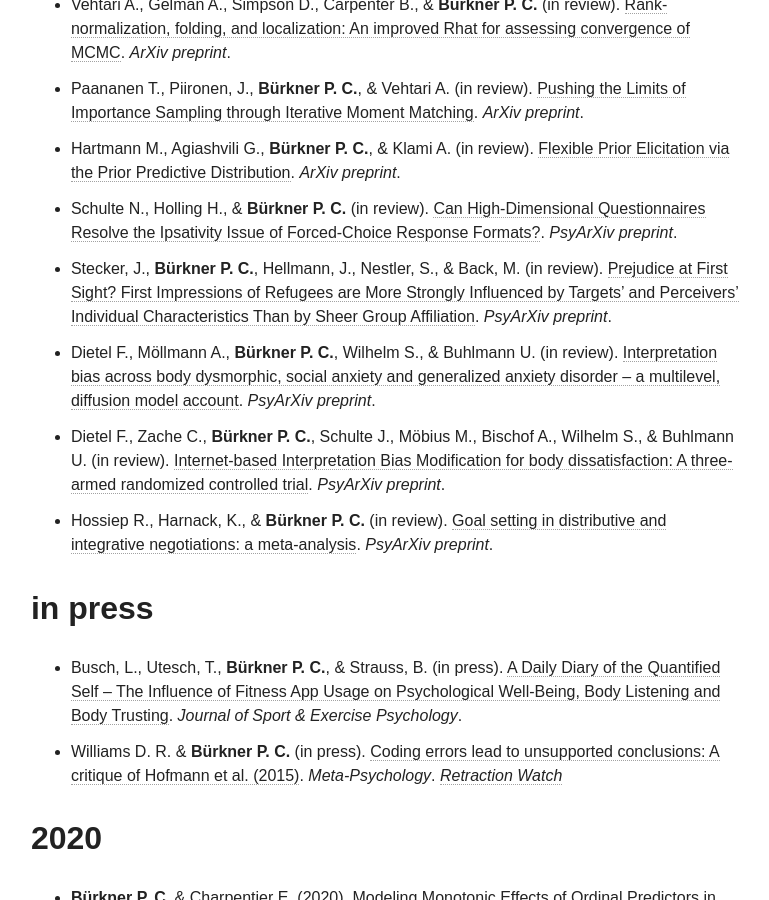
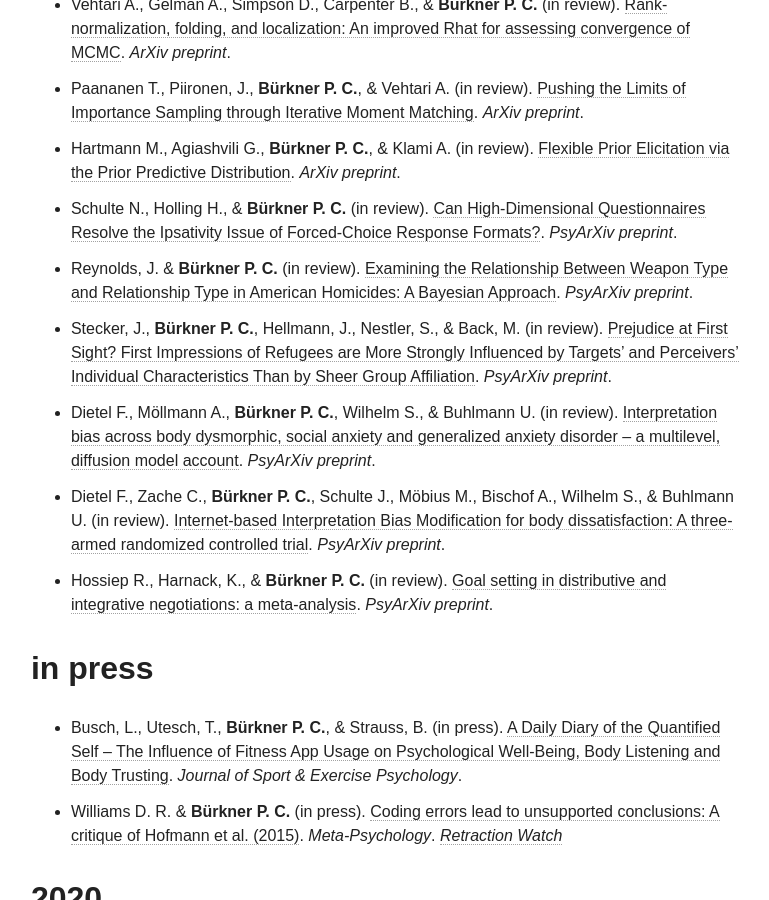
Before and after one commit to paul-buerkner/paul-buerkner.github.io, a Jekyll site: the page built from publications/index.md, in a window 1280 px wide and 900 px high, scrolled down 857 px. Shown: the whole window, without its empty margins (255-1024 px from the left). Built offline with Jekyll 4.4.1, drawn with Linux system fonts in a browser that asks for light colours; nearby versions of some CDN libraries.

Commit message:
add new preprint

```diff
--- a/publications/index.md
+++ b/publications/index.md
@@ -13,6 +13,7 @@ excerpt: "A list of my publications"
 * Paananen T., Piironen, J., **Bürkner P. C.**, & Vehtari A. (in review). [Pushing the Limits of Importance Sampling through Iterative Moment Matching](http://arxiv.org/abs/1906.08850). *ArXiv preprint*.
 * Hartmann M., Agiashvili G., **Bürkner P. C.**, &  Klami A. (in review). [Flexible Prior Elicitation via the Prior Predictive Distribution](https://arxiv.org/abs/2002.09868). *ArXiv preprint*.
 * Schulte N., Holling H., & **Bürkner P. C.** (in review). [Can High-Dimensional Questionnaires Resolve the Ipsativity Issue of Forced-Choice Response Formats?](https://psyarxiv.com/43uq8/). *PsyArXiv preprint*.
+* Reynolds, J. & **Bürkner P. C.** (in review). [Examining the Relationship Between Weapon Type and Relationship Type in American Homicides: A Bayesian Approach](https://psyarxiv.com/tf7je/). *PsyArXiv preprint*.
 * Stecker, J., **Bürkner P. C.**, Hellmann, J., Nestler, S., & Back, M. (in review). [Prejudice at First Sight? First Impressions of Refugees are More Strongly Influenced by Targets’ and Perceivers’ Individual Characteristics Than by Sheer Group Affiliation](https://psyarxiv.com/wt6kr). *PsyArXiv preprint*.
 * Dietel F., Möllmann A., **Bürkner P. C.**, Wilhelm S., & Buhlmann U. (in review). [Interpretation bias across body dysmorphic, social anxiety and generalized anxiety disorder – a multilevel, diffusion model account](https://psyarxiv.com/3hnpu/). *PsyArXiv preprint*.
 * Dietel F., Zache C., **Bürkner P. C.**, Schulte J., Möbius M., Bischof A., Wilhelm S., & Buhlmann U. (in review). [Internet-based Interpretation Bias Modification for body dissatisfaction: A three-armed randomized controlled trial](https://psyarxiv.com/y73rd/). *PsyArXiv preprint*.
```
